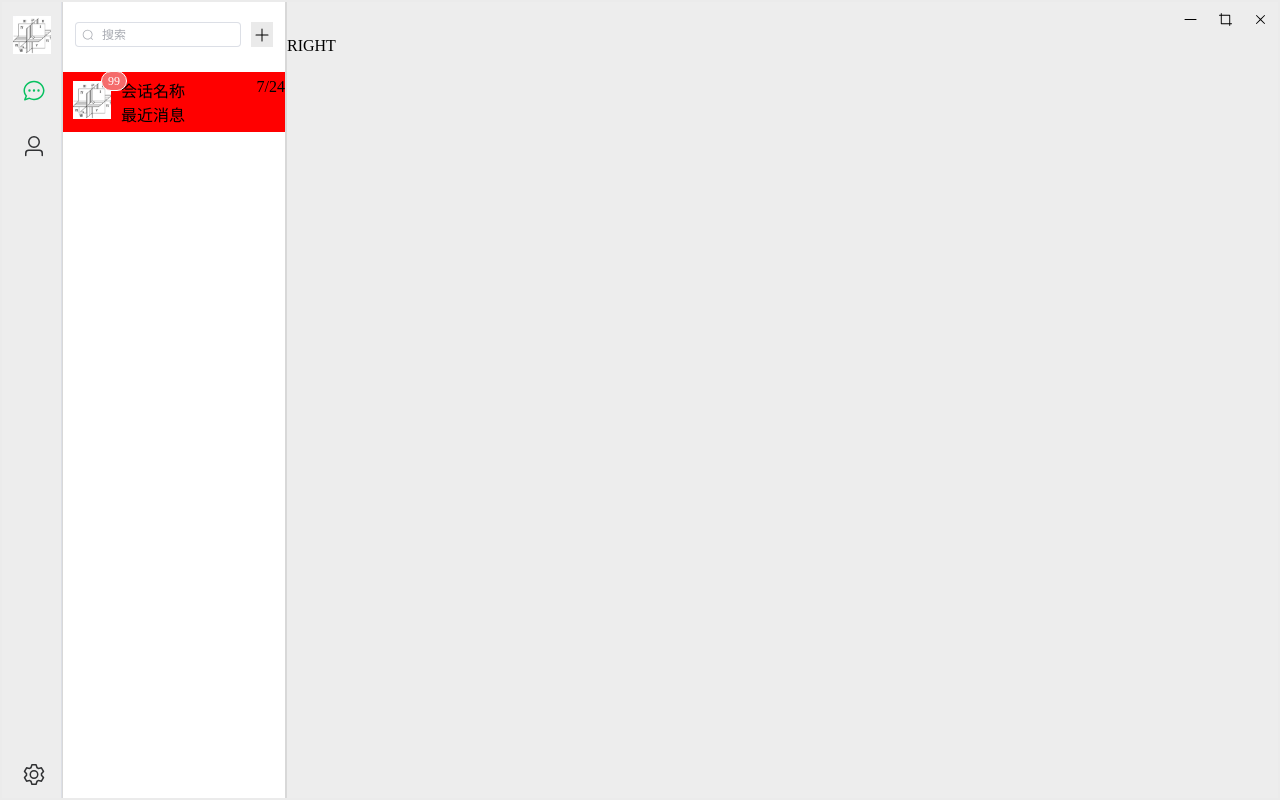
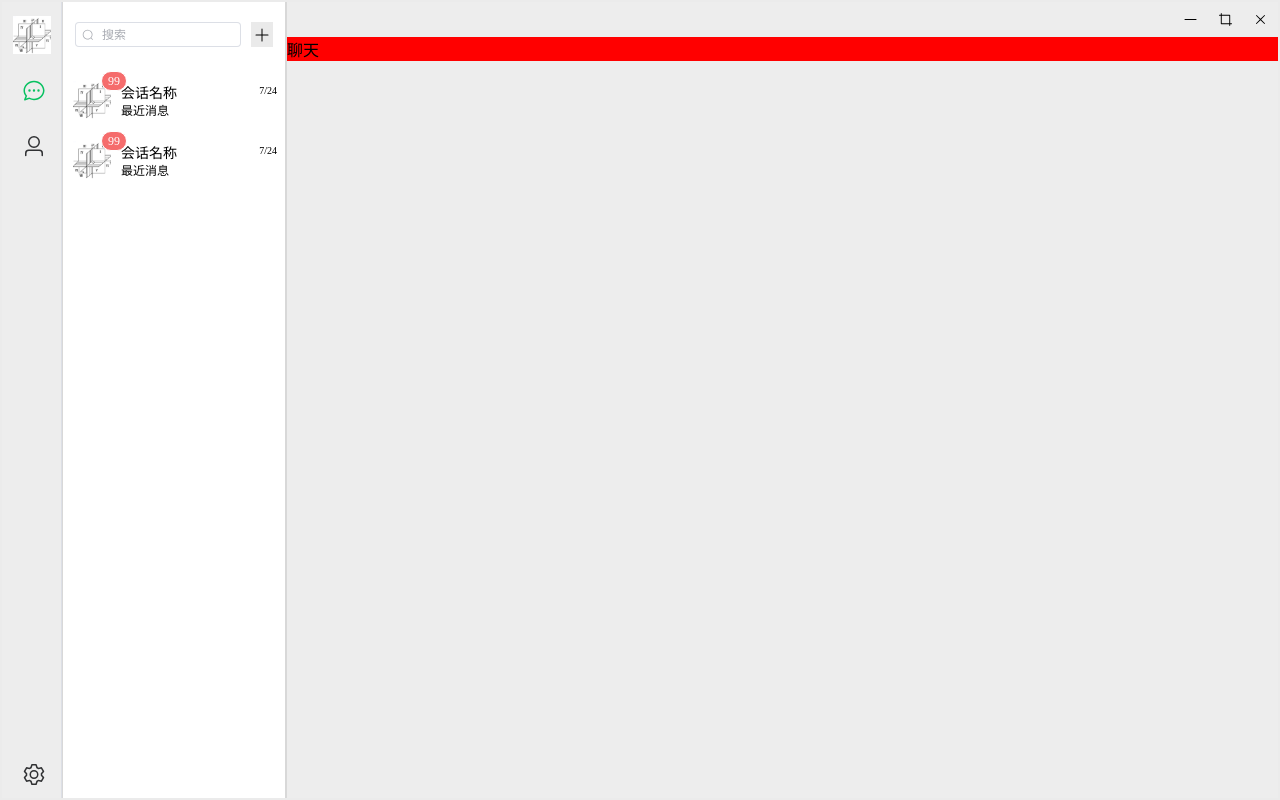
Before and after one commit to 01-Dreamer/chatclient, a Vue app: page /chat in a window 1280 px wide. Built offline with nearby package versions, Linux system fonts and the light colour scheme.

Commit message:
'20251002'

```diff
--- a/src/renderer/src/router/index.js
+++ b/src/renderer/src/router/index.js
@@ -20,13 +20,12 @@ const routes = [
     path: '/main',
     name: 'main',
     component: () => import('../views/MainView.vue'),
-
     children: [
       {
         path: '/chat',
         name: 'chat',
         components: {
-          layoutLeft: () => import('../views/ChatView.vue'),
+          layoutLeft: () => import('../views/SessionView.vue'),
           layoutRight: () => import('../views/ChatView.vue')
         }
       }
--- a/src/renderer/src/views/ChatView.vue
+++ b/src/renderer/src/views/ChatView.vue
@@ -1,5 +1,5 @@
 <template>
-  <div>
+  <div class="chat">
     聊天
   </div>
 </template>
@@ -9,5 +9,7 @@
 </script>
 
 <style scoped>
-
+.chat {
+  background-color: red;
+}
 </style>
--- a/src/renderer/src/views/MainView.vue
+++ b/src/renderer/src/views/MainView.vue
@@ -7,15 +7,21 @@
             <img class="avatar-img" src="@/assets/avatar.jpg" alt="error">
           </div>
           <el-menu-item class="no-drag" index="chat" @click="changeMenu('chat')">
-            <el-icon class="menu-icon"><ChatDotRound /></el-icon>
+            <el-icon class="menu-icon">
+              <ChatDotRound />
+            </el-icon>
           </el-menu-item>
-          <el-menu-item class="no-drag" index="user">
-            <el-icon class="menu-icon"><User /></el-icon>
+          <el-menu-item class="no-drag" index="user" @click="changeMenu('friend')">
+            <el-icon class="menu-icon">
+              <User />
+            </el-icon>
           </el-menu-item>
         </div>
         <div class="bottom-menu">
           <el-menu-item class="no-drag" index="set">
-            <el-icon class="menu-icon"><Setting /></el-icon>
+            <el-icon class="menu-icon">
+              <Setting />
+            </el-icon>
           </el-menu-item>
         </div>
       </el-menu>
@@ -25,33 +31,20 @@
         <div class="search-box">
           <el-input class="search-input no-drag" size="small" placeholder="搜索">
             <template #prefix>
-              <el-icon><Search /></el-icon>
+              <el-icon>
+                <Search />
+              </el-icon>
             </template>
           </el-input>
-          <el-icon class="plus-icon no-drag"><Plus /></el-icon>
+          <el-icon class="plus-icon no-drag">
+            <Plus />
+          </el-icon>
         </div>
       </div>
-      <div class="session-item">
-        <el-badge :max="99" :value="99" class="session-avatar">
-          <img class="avatar-img" src="@/assets/avatar.jpg" alt="error">
-        </el-badge>
-        <div class="session-info">
-          <div class="session-info-top">
-            <div class="session-name">
-              会话名称
-            </div>
-            <div class="session-latest-time">
-              7/24
-            </div>
-          </div>
-          <div class="session-info-bottom">
-            最近消息
-          </div>
-        </div>
-      </div>
+      <router-view name="layoutLeft" />
     </template>
     <template #right-content>
-        RIGHT
+      <router-view name="layoutRight" />
     </template>
   </Layout>
 </template>
@@ -66,8 +59,8 @@ const changeMenu = (clickMenu) => {
     case 'chat':
       router.push('/chat')
       break
-    case 'user':
-      router.push('/user')
+    case 'friend':
+      router.push('/friend')
       break
     case 'set':
       router.push('/set')
@@ -152,27 +145,4 @@ const changeMenu = (clickMenu) => {
 .plus-icon:hover {
   background: #D8D8D8;
 }
-
-.session-item {
-  display: flex;
-  justify-content: center;
-  align-items: center;
-  height: 60px;
-  background: red;
-}
-
-.session-avatar {
-  margin: auto 10px;
-}
-
-.session-info {
-  display: flex;
-  flex-direction: column;
-  width: 100%;
-}
-
-.session-info-top {
-  display: flex;
-  justify-content: space-between;
-}
 </style>
--- /dev/null
+++ b/src/renderer/src/views/SessionView.vue
@@ -0,0 +1,96 @@
+<template>
+  <div class="session-item no-drag">
+    <el-badge :max="99" :value="99" class="session-avatar">
+      <img class="avatar-img" src="@/assets/avatar.jpg" alt="error">
+    </el-badge>
+    <div class="session-info">
+      <div class="session-info-top">
+        <div class="session-name">
+          会话名称
+        </div>
+        <div class="session-latest-time">
+          7/24
+        </div>
+      </div>
+      <div class="session-info-bottom">
+        最近消息
+      </div>
+    </div>
+  </div>
+
+  <div class="session-item no-drag">
+    <el-badge :max="99" :value="99" class="session-avatar">
+      <img class="avatar-img" src="@/assets/avatar.jpg" alt="error">
+    </el-badge>
+    <div class="session-info">
+      <div class="session-info-top">
+        <div class="session-name">
+          会话名称
+        </div>
+        <div class="session-latest-time">
+          7/24
+        </div>
+      </div>
+      <div class="session-info-bottom">
+        最近消息
+      </div>
+    </div>
+  </div>
+</template>
+
+<script setup>
+
+</script>
+
+<style scoped>
+.session-item {
+  display: flex;
+  justify-content: center;
+  align-items: center;
+  height: 60px;
+}
+
+.session-item:hover {
+  background: #D8D8D8;
+  cursor: pointer;
+}
+
+.session-avatar {
+  margin: auto 10px;
+}
+
+.avatar-img {
+  width: 38px;
+  height: 38px;
+}
+
+.session-info {
+  display: flex;
+  flex-direction: column;
+  width: 100%;
+}
+
+.session-info-top {
+  display: flex;
+  justify-content: space-between;
+}
+
+.session-name {
+  font-size: 14px;
+  line-height: 1.4;
+  font-weight: 350;
+}
+
+.session-latest-time {
+  padding-right: 8px;
+  font-size: 10px;
+  line-height: 1.4;
+  font-weight: 100;
+}
+
+.session-info-bottom {
+  font-size: 12px;
+  line-height: 1.4;
+  font-weight: 100;
+}
+</style>
```
